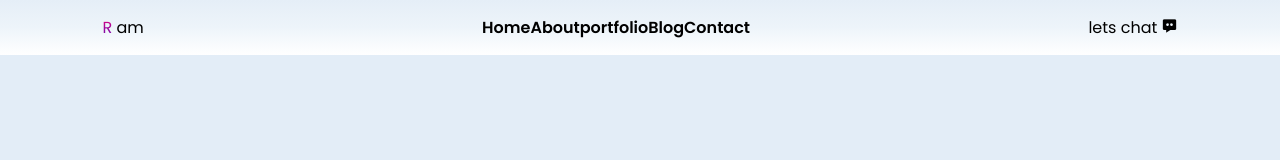
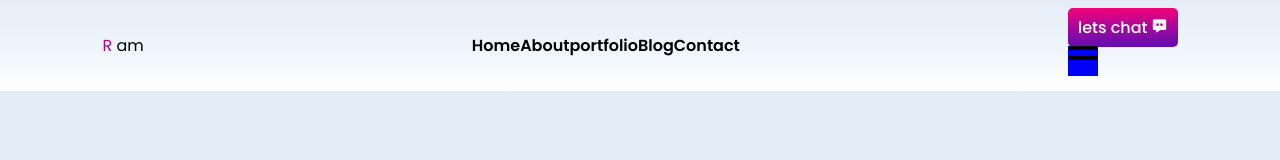
Before and after one commit to Ram-Ram007/Ram-portfolio, a plain HTML site: page index.html in a window 1280 px wide. Drawn offline with nearby package versions, Linux system fonts and the light colour scheme.

Commit message:
modified

```diff
--- a/index.html
+++ b/index.html
@@ -20,7 +20,7 @@
         <li><a href="#blog">Blog</a></li>
         <li><a href="#contact">Contact</a></li>
       </ul>
-      <div class="right-home">
+      <div class="right-header">
         <a href="#" class="btn"
           >lets chat <i class="bx bxs-message-dots"></i
         ></a>
--- a/style.css
+++ b/style.css
@@ -85,3 +85,64 @@ ul.navlist{
     -webkit-background-clip: text;
     color: transparent;
 }
+
+
+right-header{
+    display: flex;
+    align-items: center;
+    justify-content: end;
+    grid-gap: .8rem;
+}
+
+.btn{
+    background: var(--gradient-color-bg);
+    color: #fff;
+    padding: 8px 10px;
+    border-radius: 5px;
+    font-weight: 500;
+    transition: all .3s ease;
+}
+
+.btn:hover{
+    box-shadow: var(--hover-box-shadow);
+
+}
+
+
+.menu-icon{
+    position: relative;
+    display: block;
+    width: 30px;
+    height: 30px;
+    cursor: pointer;
+    background: blue;
+}
+
+
+.menu-icon .bar,
+.menu-icon::after,
+.menu-icon::before{
+    content: "";
+    display: block;
+    width: 100%;
+    height: 4px;
+    border-radius: 3px;
+    background: #000;
+    margin: 6px 0;
+    transition: .4s;
+}
+
+
+.menu-icon.active::before{
+    transform: rotate(-45deg) translate(-6px , 6px);
+}
+
+
+
+.menu-icon.active::after{
+    transform: rotate(45deg) translate(-8px , -8px);
+}
+
+.menu-icon.active.bar{
+    opacity: 0 ;
+}
```
